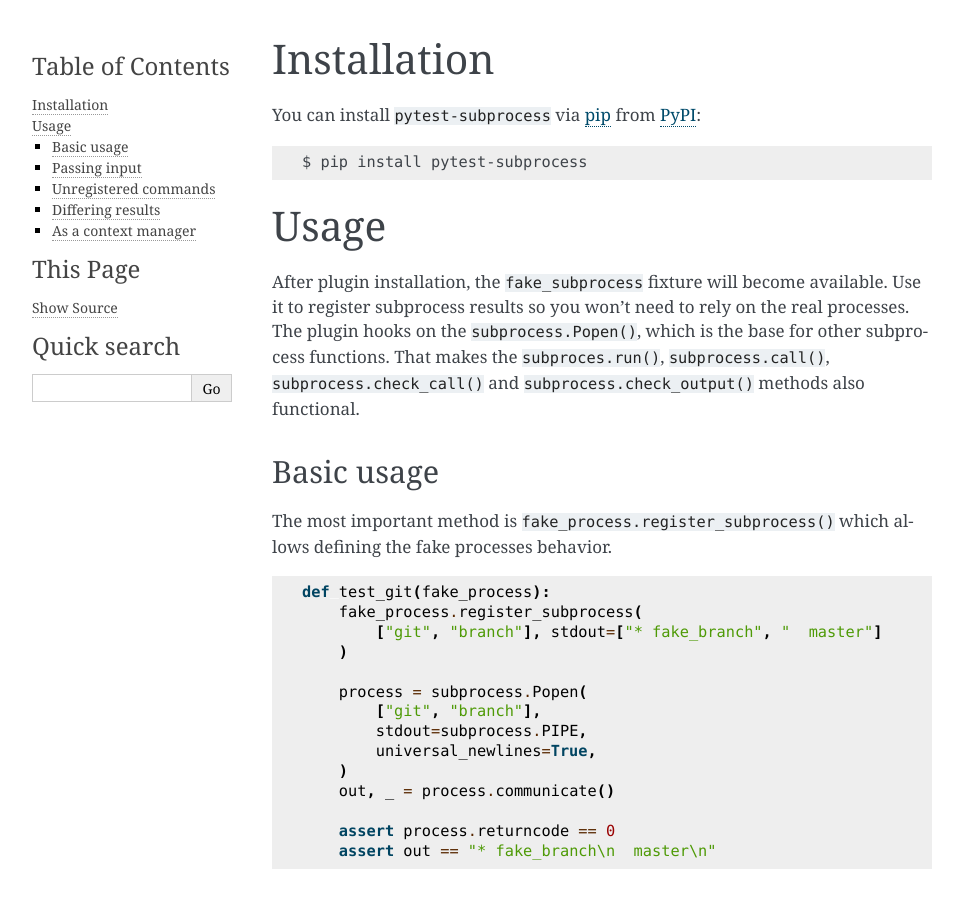
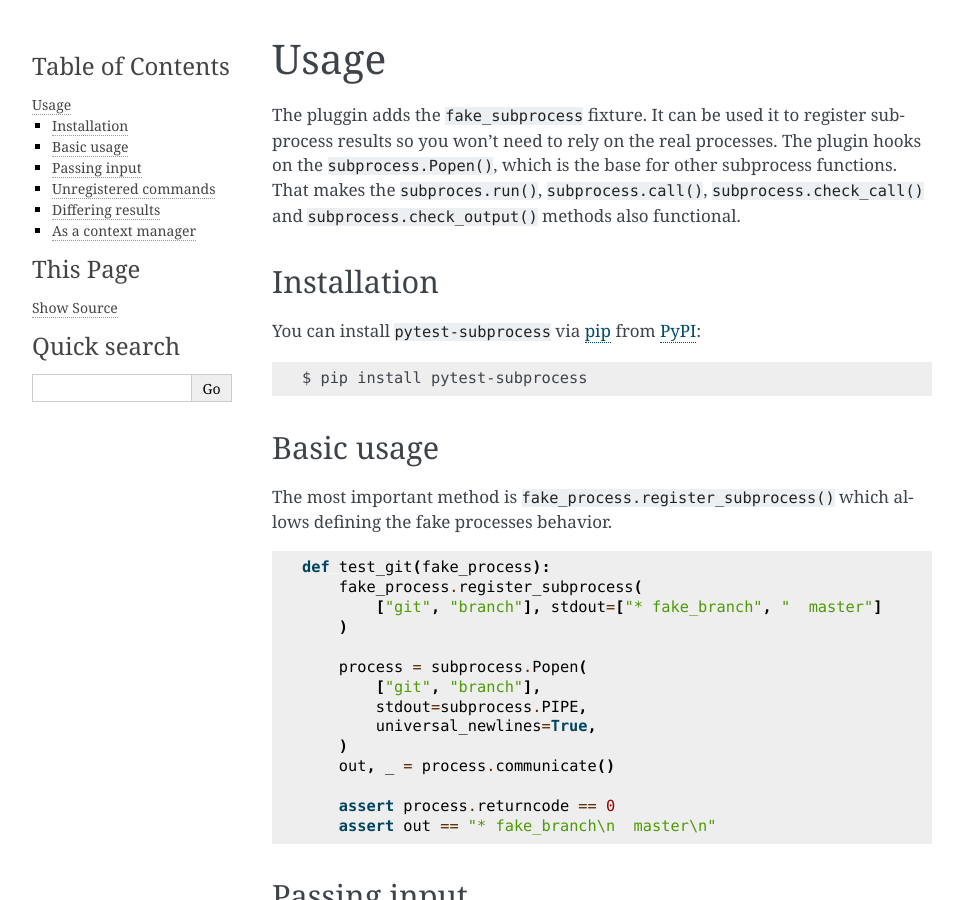
Before and after one commit to aklajnert/pytest-subprocess, a Sphinx documentation site: the page built from docs/contents.rst, in a window 1280 px wide and 900 px high. Shown: the whole window, without its empty margins (148-1111 px from the left). Built offline with Sphinx 7.4.7, drawn with Linux system fonts in a browser that asks for light colours.

Commit message:
Reorganized `contents.rst`, fixed docs job in tox

```diff
--- a/docs/contents.rst
+++ b/docs/contents.rst
@@ -1,18 +1,17 @@
+Usage
+============
+
+The pluggin adds the ``fake_subprocess`` fixture. It can be used it to register
+subprocess results so you won't need to rely on the real processes. The plugin hooks on the
+``subprocess.Popen()``, which is the base for other subprocess functions. That makes the ``subproces.run()``,
+``subprocess.call()``, ``subprocess.check_call()`` and ``subprocess.check_output()`` methods also functional.
+
 Installation
-============
+------------
 
 You can install ``pytest-subprocess`` via `pip`_ from `PyPI`_::
 
     $ pip install pytest-subprocess
-
-
-Usage
-=====
-
-After plugin installation, the ``fake_subprocess`` fixture will become available. Use it to register
-subprocess results so you won't need to rely on the real processes. The plugin hooks on the
-``subprocess.Popen()``, which is the base for other subprocess functions. That makes the ``subproces.run()``,
-``subprocess.call()``, ``subprocess.check_call()`` and ``subprocess.check_output()`` methods also functional.
 
 
 Basic usage
```
Also changed, not shown: 1 other file.
